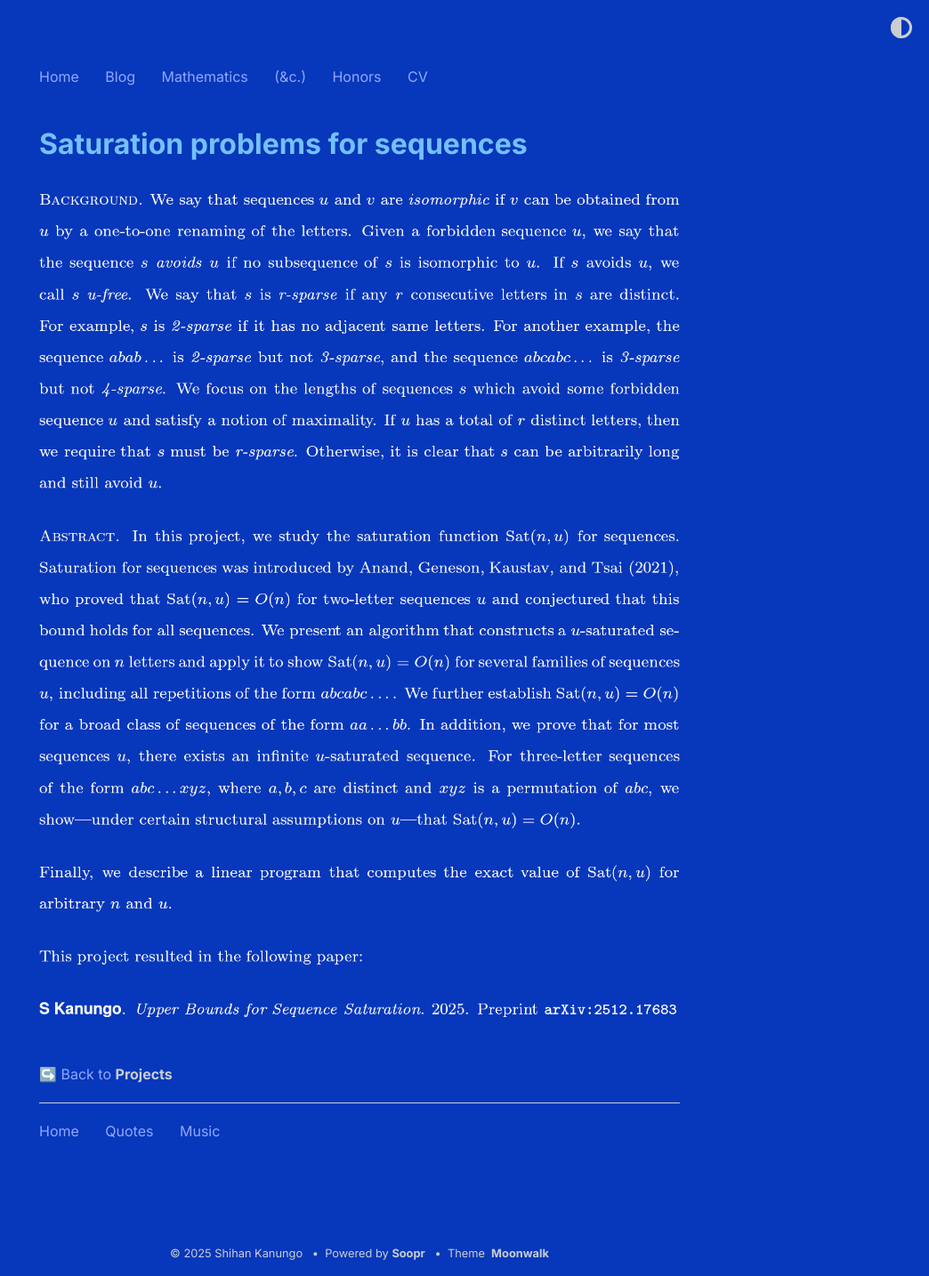
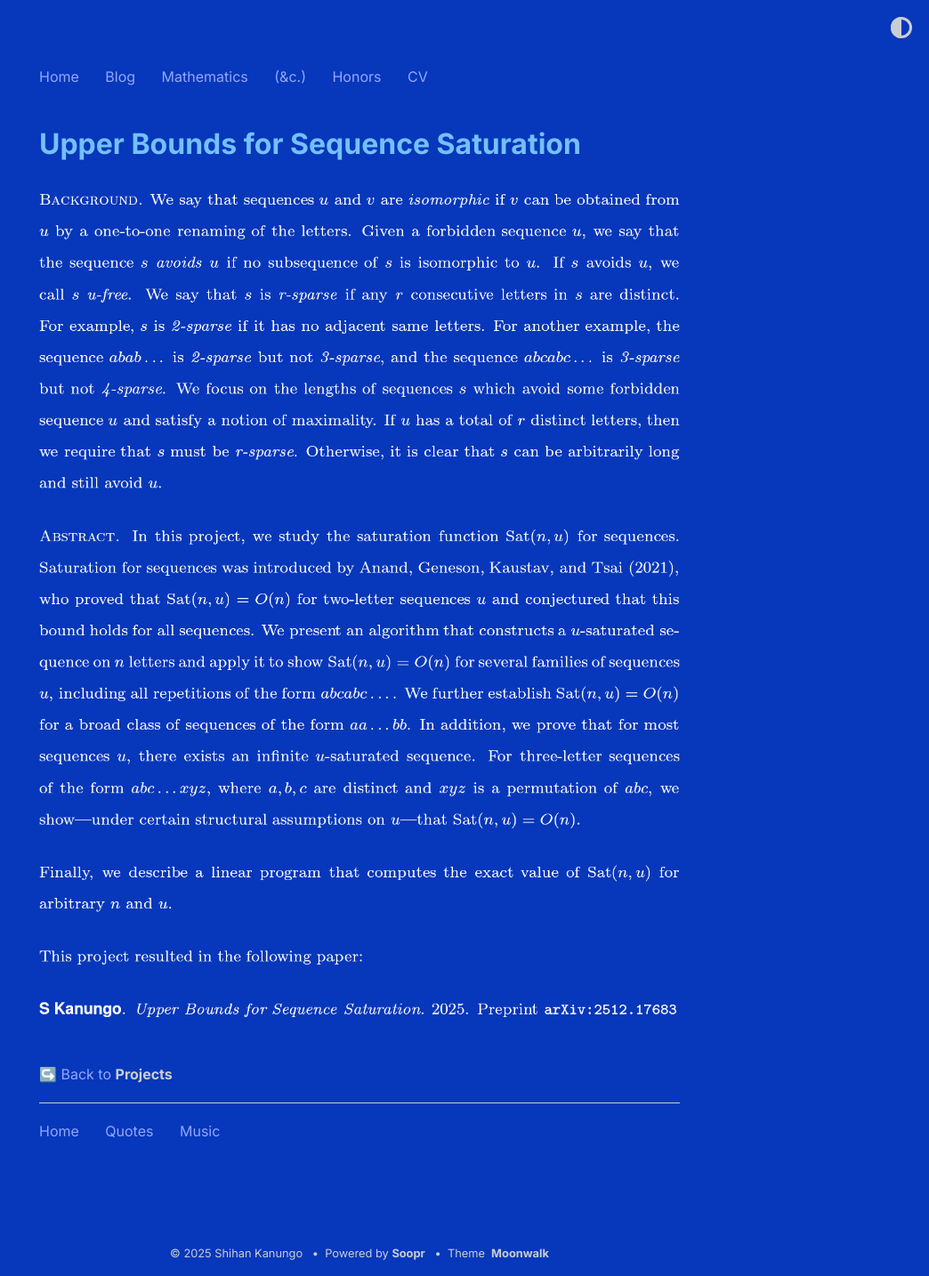
Before and after one commit to shihankanungo/shihankanungo.github.io, a Jekyll site: the page built from primes-25.md, in a window 1280 px wide. Shown: the whole page at 89% size, without its empty margins (236-1280 px from the left). Built offline with Jekyll 4.4.1, drawn with Linux system fonts in a browser that asks for light colours.

Commit message:
Update primes-25.md

```diff
--- a/primes-25.md
+++ b/primes-25.md
@@ -1,6 +1,6 @@
 ---
 layout: post
-title: Saturation problems for sequences
+title: Upper Bounds for Sequence Saturation
 ---
 <br>
 ![abstract](images/primes-25.png)
```
